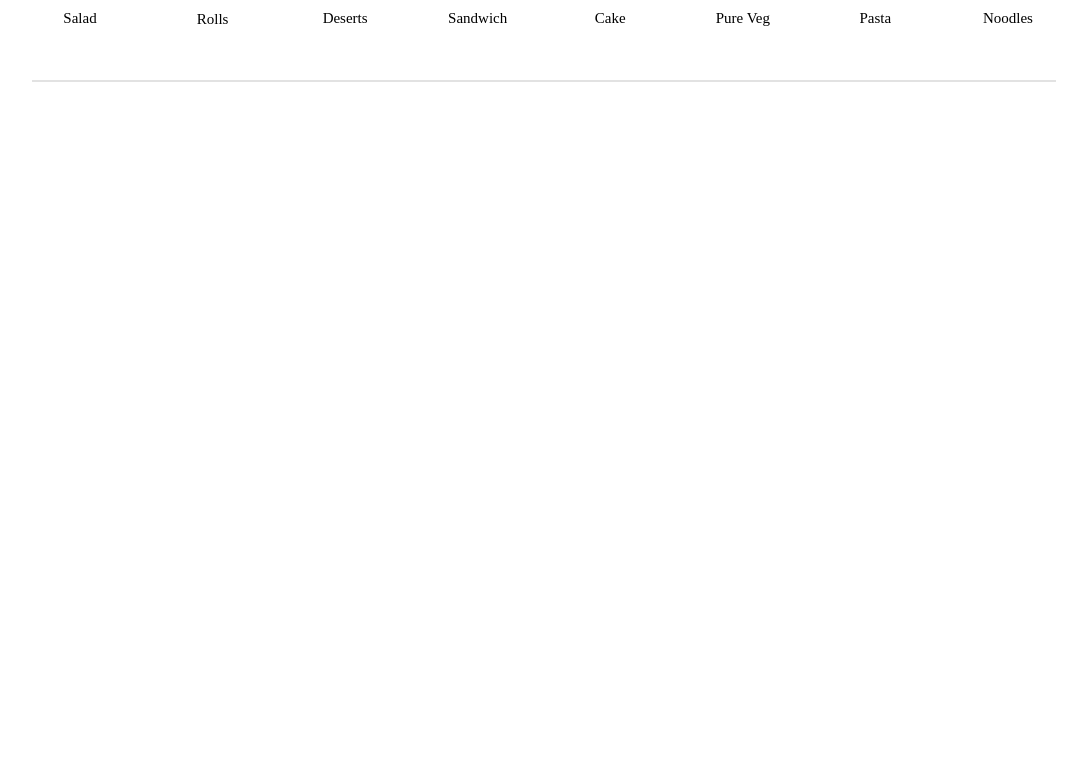
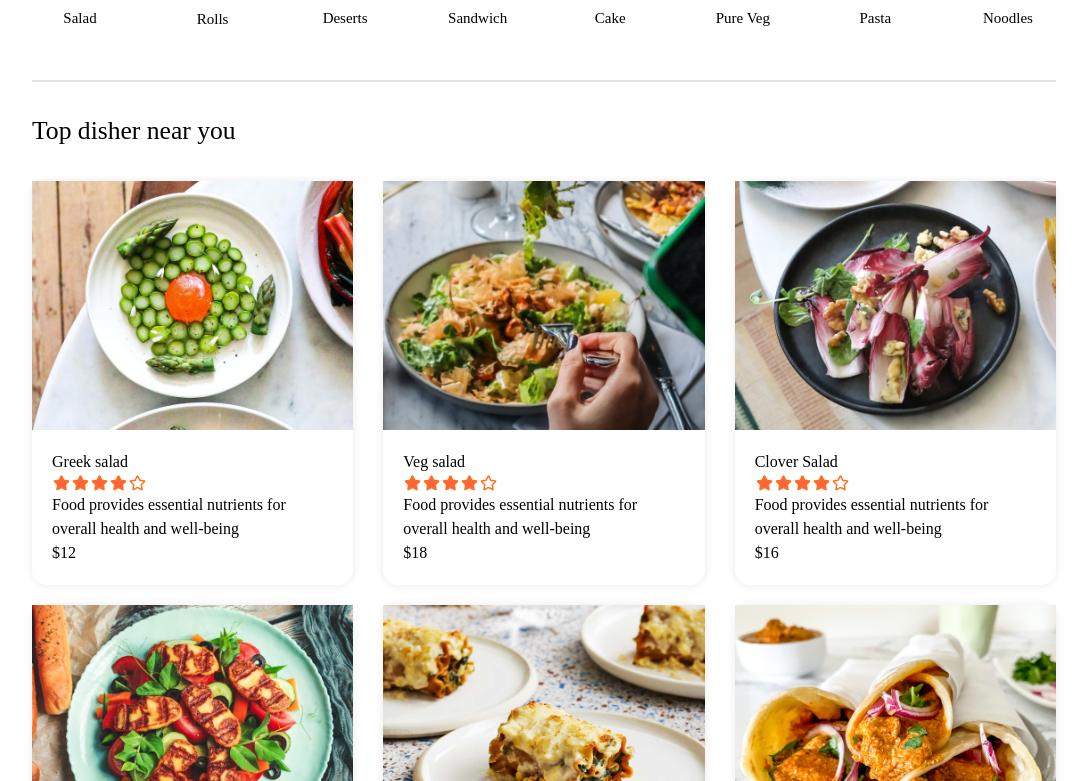
Before and after one commit to Niteshpandey80/FoodBuyingApp, a React (Vite) app in the folder shopping/: page / in a window 1280 px wide. Shown: the part 779-1560 px from the top of the page, without its empty margins (96-1183 px from the left). Before the commit the page ends 871 px from the top, so only its background shows below. Built offline with nearby package versions, Linux system fonts and the light colour scheme.

Commit message:
adding FoodItems-list

```diff
--- /dev/null
+++ b/shopping/src/components/FoodDisplay/FoodDisplay.css
@@ -0,0 +1,14 @@
+.food-display{
+    margin-top: 20px;
+}
+.food-display h2{
+    font-size: max(2vw , 24px);
+    font-width: 600;
+}
+.food-display-list{
+    display: grid;
+    grid-template-columns: repeat(auto-fill , minmax(240px , 1fr));
+    margin-top: 30px;
+    gap: 30px;
+    row-gap: 20px;
+}
--- /dev/null
+++ b/shopping/src/components/FoodDisplay/FoodDisplay.jsx
@@ -0,0 +1,20 @@
+import React, { useContext } from 'react'
+import './FoodDisplay.css'
+import { StoreContext } from '../../context/StoreContext'
+import FoodItem from '../FoodItem/FoodItem'
+
+const FoodDisplay = ({category}) => {
+    const {food_list} = useContext(StoreContext)
+  return (
+    <div className='food-display' id='food-display'>
+       <h2>Top disher near you</h2>
+       <div className='food-display-list'>
+        {food_list.map((item , index)=>{
+            return <FoodItem key={index } id={item._id} name={item.name} description={item.description} price={item.price} image={item.image}/>
+})}
+       </div>
+    </div>
+  )
+}
+
+export default FoodDisplay
--- /dev/null
+++ b/shopping/src/components/FoodItem/FoodItem.css
@@ -0,0 +1,15 @@
+.food-item{
+    width: 100%;
+    margin: auto;
+    border-radius: 15px;
+    box-shadow: 0px 0px 10px #00000015;
+    transition: 0.3s;
+    animation: fadeIn 1s;
+}
+.food-item-image{
+    width: 100%;
+    border-radius: 15px 15px 0px 0px;
+}
+.food-item-info{
+    padding: 20px;
+}
--- /dev/null
+++ b/shopping/src/components/FoodItem/FoodItem.jsx
@@ -0,0 +1,23 @@
+import React from 'react'
+import './FoodItem.css'
+import { assets } from '../../assets/frontend_assets/assets'
+
+const FoodItem = ({id , name , price , description , image}) => {
+  return (
+    <div className='food-item'>
+       <div className='food-item-img-container'>
+        <img src={image} alt="" />
+       </div>
+       <div className='food-item-info'>
+        <div className='food-item-name-rating'>
+            <p>{name}</p>
+            <img src={assets.rating_starts} alt="" />
+        </div>
+        <p className='food-item-desc'>{description}</p>
+        <p className='food-item-price'>${price}</p>
+       </div>
+    </div>
+  )
+}
+
+export default FoodItem
--- a/shopping/src/pages/Home/Home.jsx
+++ b/shopping/src/pages/Home/Home.jsx
@@ -2,6 +2,7 @@
 import './Home.css'
 import Header from '../../components/Header/Header'
 import ExploreMenu from '../../components/ExploreMenu/ExploreMenu'
+import FoodDisplay from '../../components/FoodDisplay/FoodDisplay'
 
 const Home = () => {
     const [category , setCategory ] = useState('All')
@@ -9,6 +10,7 @@
     <div>
       <Header/>
       <ExploreMenu category={category} setCategory={setCategory}/>
+      <FoodDisplay category={category}/>
     </div>
   )
 }
```
